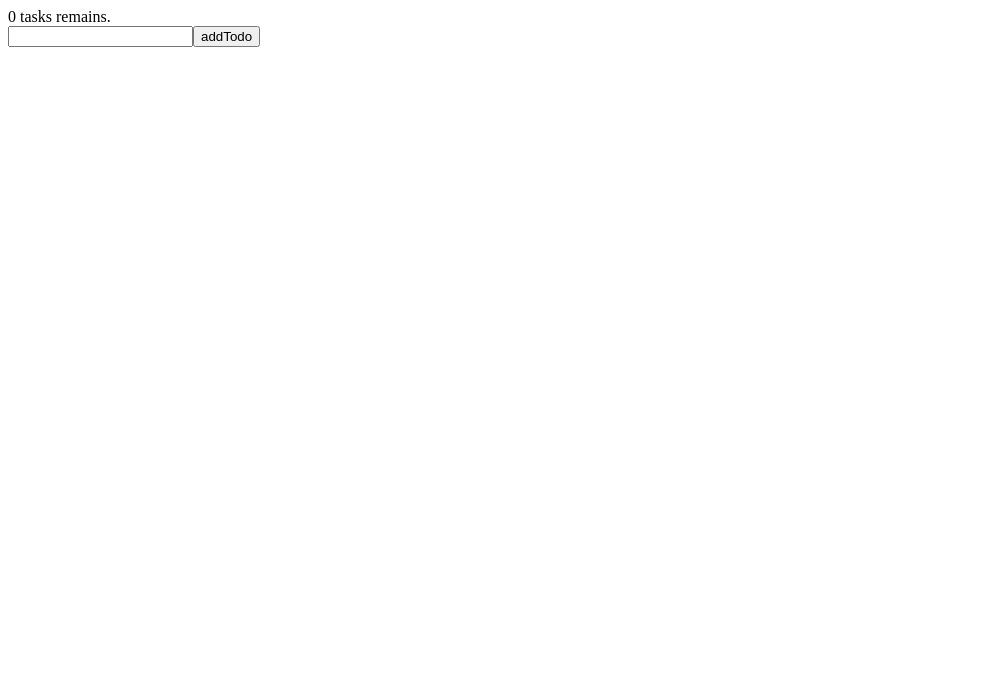
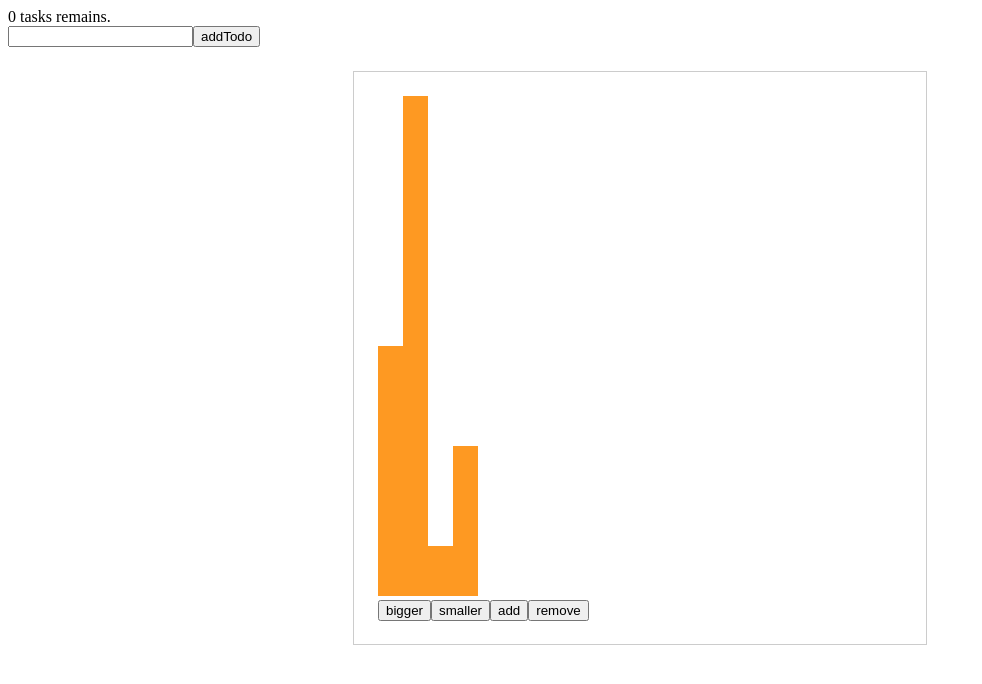
Before and after one commit to acro5piano/reselect-test, a React app: page / in a window 1280 px wide. Shown: the top 684 px of the page, without its empty margins (0-982 px from the left). Built offline with nearby package versions, Linux system fonts and the light colour scheme; the HTML template or start-up script is replaced by a standard one.

Commit message:
add d3 graph

```diff
--- a/package.json
+++ b/package.json
@@ -9,6 +9,10 @@
     "start": "yarn webpack-dev-server --watch --progress"
   },
   "dependencies": {
+    "d3": "^5.9.1",
+    "d3-array": "^2.0.3",
+    "d3-scale": "^2.2.2",
+    "d3-selection": "^1.4.0",
     "react": "^16.8.1",
     "react-dom": "^16.8.1",
     "react-redux": "^6.0.0",
@@ -16,6 +20,7 @@
     "redux-actions": "^2.6.4",
     "redux-thunk": "^2.3.0",
     "reselect": "^4.0.0",
+    "styled-components": "^4.1.3",
     "uuid": "^3.3.2"
   },
   "devDependencies": {
--- a/src/App.js
+++ b/src/App.js
@@ -2,11 +2,13 @@ import React from 'react'
 import { createSelector } from 'reselect'
 import { Provider } from 'react-redux'
 import store from './redux'
-import TodoPage from './pages/TodoPage'
+import Todo from './components/Todo'
+import BarChart from './components/BarChart'
 
 const App = () => (
   <Provider store={store}>
-    <TodoPage />
+    <Todo />
+    <BarChart />
   </Provider>
 )
 export default App
--- /dev/null
+++ b/src/components/BarChart.js
@@ -0,0 +1,90 @@
+import React from 'react'
+import { scaleLinear } from 'd3-scale'
+import { max } from 'd3-array'
+import { select } from 'd3-selection'
+import styled from 'styled-components'
+
+const Container = styled.div`
+  border: solid 1px #ccc;
+  padding: 24px;
+  width: 524px;
+  height: 524px;
+  margin: 24px auto 0;
+`
+
+export class BarChart extends React.Component {
+  state = {
+    data: [5, 10, 1, 3],
+    size: 500,
+  }
+
+  componentDidMount() {
+    this.draw()
+  }
+
+  draw = () => {
+    const { data, size } = this.state
+    const node = this.node
+    const dataMax = max(data)
+    const yScale = scaleLinear()
+      .domain([0, dataMax])
+      .range([0, size])
+
+    select(node)
+      .selectAll('rect')
+      .data(data)
+      .enter()
+      .append('rect')
+
+    select(node)
+      .selectAll('rect')
+      .data(data)
+      .exit()
+      .remove()
+
+    select(node)
+      .selectAll('rect')
+      .data(data)
+      .style('fill', '#fe9922')
+      .attr('x', (d, i) => i * 25)
+      .attr('y', d => size - yScale(d))
+      .attr('height', d => yScale(d))
+      .attr('width', 25)
+  }
+
+  bigger = () => {
+    this.setState({ size: this.state.size + 50 })
+    this.draw()
+  }
+
+  smaller = () => {
+    this.setState({ size: this.state.size - 50 })
+    this.draw()
+  }
+
+  add = () => {
+    this.setState({ data: [...this.state.data, Math.random() * 100] })
+    setImmediate(this.draw)
+  }
+
+  remove = () => {
+    this.setState({ data: this.state.data.slice(0, -1) })
+    setImmediate(this.draw)
+  }
+
+  render() {
+    const { size } = this.state
+
+    return (
+      <Container>
+        <svg ref={ref => (this.node = ref)} width={size} height={size} />
+        <button onClick={this.bigger}>bigger</button>
+        <button onClick={this.smaller}>smaller</button>
+        <button onClick={this.add}>add</button>
+        <button onClick={this.remove}>remove</button>
+      </Container>
+    )
+  }
+}
+
+export default BarChart
```
Also changed, not shown: src/components/Todo.js (renamed from src/pages/TodoPage.js), 1 other file (tests, documents, lock files or other folders).
